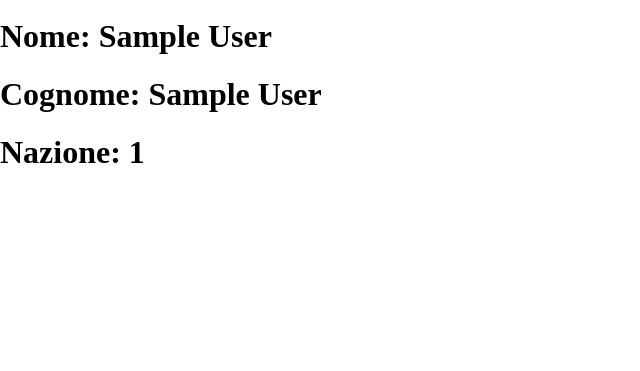
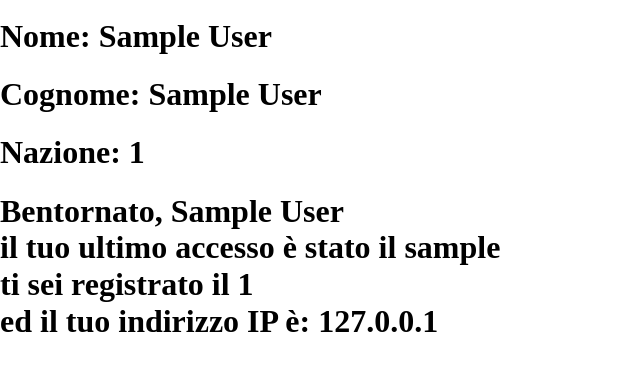
Before and after one commit to IMRC21/ecommerce, a PHP site: page /ecommerce/profilo.php in a window 1280 px wide. Shown: the part 189-560 px from the top of the page, without its empty margins (0-640 px from the left). Run offline with PHP 8.4, Linux system fonts and the light colour scheme; the visitor is signed in with stand-in values (Sample User, id 1).

Commit message:
Login completato

```diff
--- a/components/check.php
+++ b/components/check.php
@@ -15,10 +15,15 @@
             $_SESSION["cognome"] = $r["cognome"];
             $_SESSION["nazione"] = $r["nazione"];
             $_SESSION["username"] = $r["username"];
+            $_SESSION["last_login"] = $r["last_login"];
+            $_SESSION["registrazione"] = $r["registrazione"];
             echo "<center><h1 style='font-family: arial'>Login eseguito correttamente</h1></center>";
             echo $_SESSION["id_u"];
+            $sql = "UPDATE user SET last_login=CURDATE() WHERE ID_utente=" . $_SESSION["id_u"] . ";";
+            mysql_query($sql) or die(mysql_error());
         }
     }
+
     mysql_close();
     header('Location: http://localhost:8889/ecommerce');
 ?>
--- a/components/invia.php
+++ b/components/invia.php
@@ -10,7 +10,8 @@
     echo "  Lunghezza: ". strlen($pswC);
     mysql_connect('localhost', 'root', '') or die(mysql_error());
     mysql_select_db("negozio") or die(mysql_error());
-    $sql = "INSERT INTO user(nome, cognome, username, password, nazione) VALUES('$nome','$cognome','$usr','$pswC','$nazione');";
+    $sql = "INSERT INTO user(nome, cognome, username, password, nazione, registrazione, last_login)
+            VALUES('$nome','$cognome','$usr','$pswC','$nazione', CURDATE(), CURDATE());";
     $result = mysql_query($sql) or die(mysql_error());
     mysql_close();
     header('Location: http://localhost:8889/ecommerce/login.php?login=true');
--- a/index.php
+++ b/index.php
@@ -1,4 +1,5 @@
 <?php
+
         include "components/head.php";
         ?>
 
--- a/profilo.php
+++ b/profilo.php
@@ -2,12 +2,19 @@
     include "components/head.php";
     include "components/header.php";
     if(isset($_SESSION["username"])){
+    $ip=$_SERVER['REMOTE_ADDR'];
 ?>
     <div id="profilo">
         <h1> Username: <?php echo $_SESSION["username"]; ?></h1>
         <h1> Nome: <?php echo $_SESSION["nome"]; ?></h1>
         <h1> Cognome: <?php echo $_SESSION["cognome"]; ?></h1>
         <h1> Nazione: <?php echo $_SESSION["nazione"]; ?></h1>
+
+        <h1>Bentornato, <?php echo $_SESSION["nome"]; ?> <br>
+            il tuo ultimo accesso è stato il <?php echo $_SESSION["last_login"]; ?><br>
+            ti sei registrato il <?php echo $_SESSION["registrazione"]; ?><br>
+            ed il tuo indirizzo IP è: <?php echo $ip ?>
+        </h1>
     </div>
 <?php }else{
         header('Location: http://localhost:8889/ecommerce/login.php?login=true');
```
